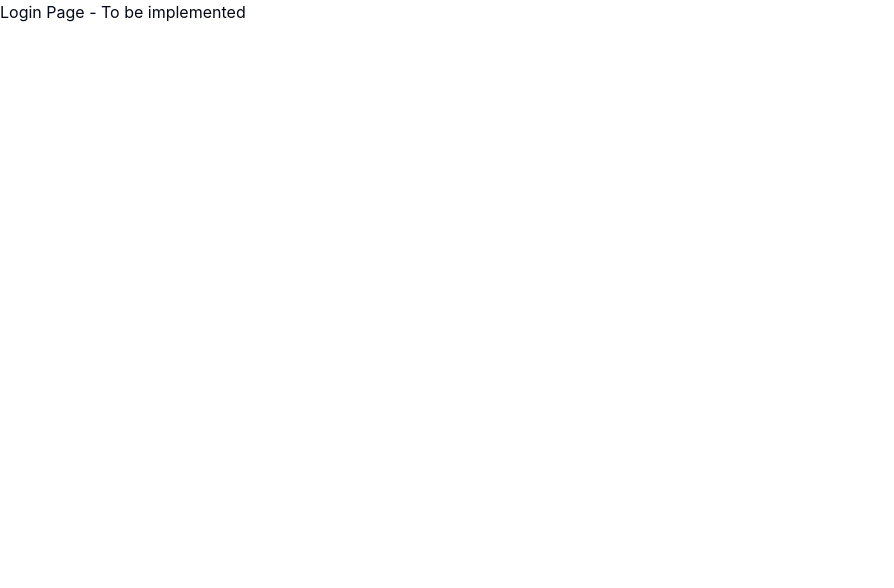
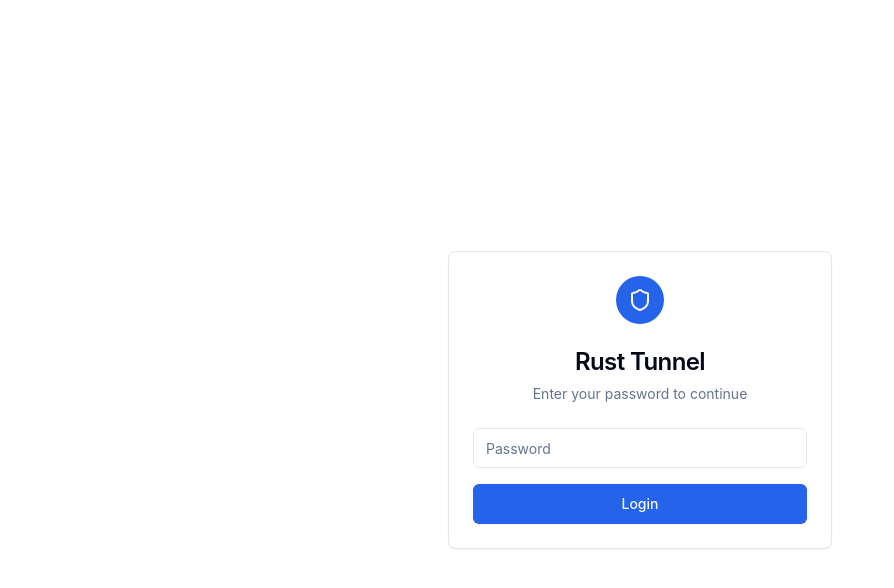
Before and after one commit to gaojunv/rust-tunnel, a React (Vite) app in the folder frontend/: page /login in a window 1280 px wide. Shown: the top 588 px of the page, without its empty margins (0-894 px from the left). Built offline with nearby package versions, Linux system fonts and the light colour scheme.

Commit message:
feat(frontend): implement LoginPage with shadcn Card

```diff
--- /dev/null
+++ b/frontend/src/api/hooks.ts
@@ -0,0 +1,9 @@
+import { useMutation } from '@tanstack/react-query';
+import { login } from './client';
+import type { LoginRequest } from '../types';
+
+export function useLogin() {
+  return useMutation({
+    mutationFn: (password: string) => login({ password } as LoginRequest),
+  });
+}
--- a/frontend/src/pages/LoginPage.tsx
+++ b/frontend/src/pages/LoginPage.tsx
@@ -1,3 +1,60 @@
+import { useState } from 'react';
+import { useNavigate } from 'react-router-dom';
+import { Card, CardContent, CardDescription, CardHeader, CardTitle } from '@/components/ui/card';
+import { Input } from '@/components/ui/input';
+import { Button } from '@/components/ui/button';
+import { useLogin } from '@/api/hooks';
+import { Shield } from 'lucide-react';
+
 export default function LoginPage() {
-  return <div>Login Page - To be implemented</div>;
+  const [password, setPassword] = useState('');
+  const [error, setError] = useState('');
+  const navigate = useNavigate();
+  const login = useLogin();
+
+  const handleSubmit = async (e: React.FormEvent) => {
+    e.preventDefault();
+    setError('');
+
+    try {
+      const data = await login.mutateAsync(password);
+      localStorage.setItem('auth_token', data.token);
+      navigate('/dashboard');
+    } catch (err) {
+      setError('Invalid password');
+    }
+  };
+
+  return (
+    <div className="flex min-h-screen items-center justify-center bg-background p-4">
+      <Card className="w-full max-w-sm shadow-sm">
+        <CardHeader className="text-center">
+          <div className="mx-auto mb-4 flex h-12 w-12 items-center justify-center rounded-full bg-primary">
+            <Shield className="h-6 w-6 text-primary-foreground" />
+          </div>
+          <CardTitle className="text-2xl">Rust Tunnel</CardTitle>
+          <CardDescription>Enter your password to continue</CardDescription>
+        </CardHeader>
+        <CardContent>
+          <form onSubmit={handleSubmit} className="space-y-4">
+            <div className="space-y-2">
+              <Input
+                type="password"
+                placeholder="Password"
+                value={password}
+                onChange={(e) => setPassword(e.target.value)}
+                required
+              />
+            </div>
+            {error && (
+              <p className="text-sm text-destructive">{error}</p>
+            )}
+            <Button type="submit" className="w-full" disabled={login.isPending}>
+              {login.isPending ? 'Logging in...' : 'Login'}
+            </Button>
+          </form>
+        </CardContent>
+      </Card>
+    </div>
+  );
 }
```
